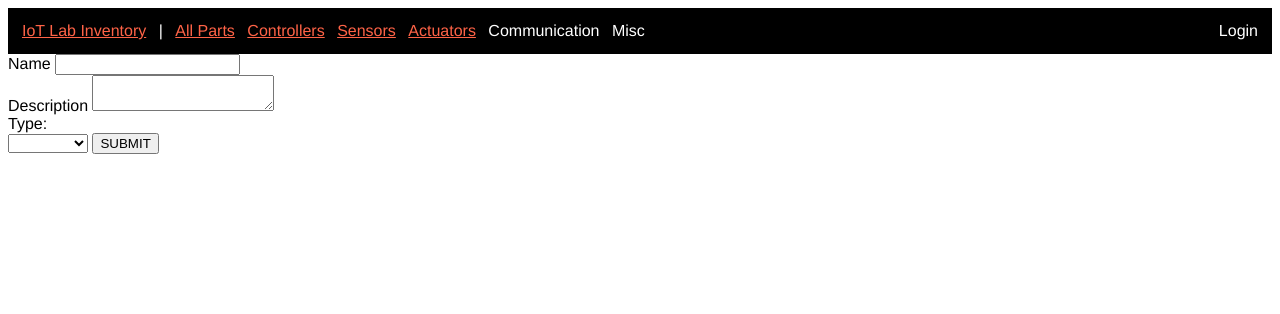
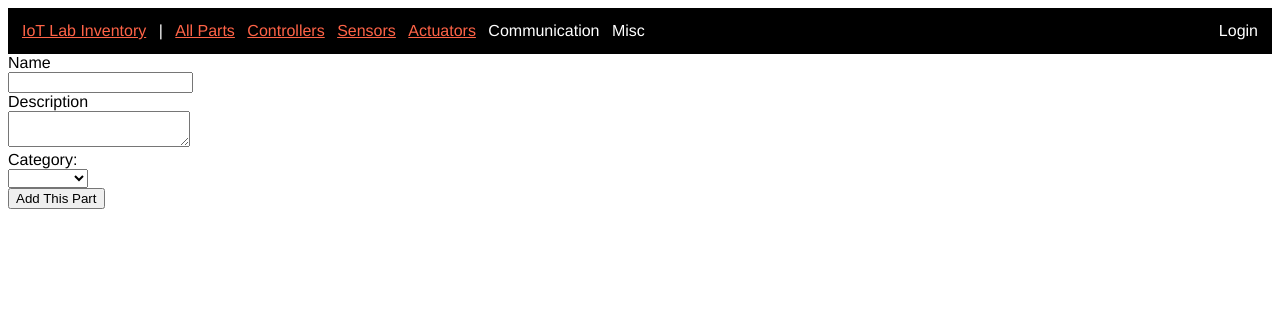
Before and after one commit to osu-cascades/iot-lab-inventory, a Flask app: page /parts/new in a window 1280 px wide. Shown: the top 314 px of the page. Run offline with Flask 2, Linux system fonts and the light colour scheme.

Commit message:
Refactor create action. - rename to parts_create - deprecate type in lieu of description - use complete words for attribute names (e.g. description) - fix redirect

```diff
--- a/app.py
+++ b/app.py
@@ -37,7 +37,7 @@ def parts_list():
     if category is None:
         parts = db['parts'].all()
     else:
-        parts = db['parts'].find(type=category)
+        parts = db['parts'].find(category=category)
     return render_template('parts/list.html', parts=parts)
 
 
@@ -47,20 +47,19 @@ def parts_new():
 
 
 @app.route('/parts', methods=['POST'])
-def create():
+def parts_create():
     name = request.form['name']
-    desc = request.form['desc']
-    type = request.form['type']
+    description = request.form['description']
+    category = request.form['category']
 
     db = dataset.connect(DATABASE_URL)
     db.begin()
     try:
-        db['parts'].insert(dict(name=name, desc=desc, type=type))
+        db['parts'].insert(dict(name=name, description=description, category=category))
         db.commit()
     except:
         db.rollback()
-
-    return redirect(url_for('retrieve'))
+    return redirect(url_for('parts_list'))
 
 
 @app.route('/update/<id>', methods=['GET', 'POST'])
--- a/templates/parts/new.html
+++ b/templates/parts/new.html
@@ -1,22 +1,24 @@
 {% extends "base.html" %}
 {% block content %}
-<form action="" method="post">
+<!-- parts/new.html -->
+<form action="/parts" method="POST">
   <label>Name</label>
+  <br>
   <input type="text" name="name">
   <br>
-
   <label>Description</label>
-        <textarea name="desc"></textarea>
   <br>
-
-        <label>Type:</label><br>
-        <select name="type">
+  <textarea name="description"></textarea>
+  <br>
+  <label>Category:</label><br>
+  <select name="category">
     <option value=""></option>
     <option value="controller">Controller</option>
     <option value="sensor">Sensor</option>
     <option value="actuator">Actuator</option>
   </select>
-
-        <input type="submit" value="SUBMIT">
+  <br>
+  <input type="submit" value="Add This Part">
 </form>
+<!-- /parts/new.html -->
 {% endblock %}
```
Lines whose indentation alone changed are shown as unchanged.
